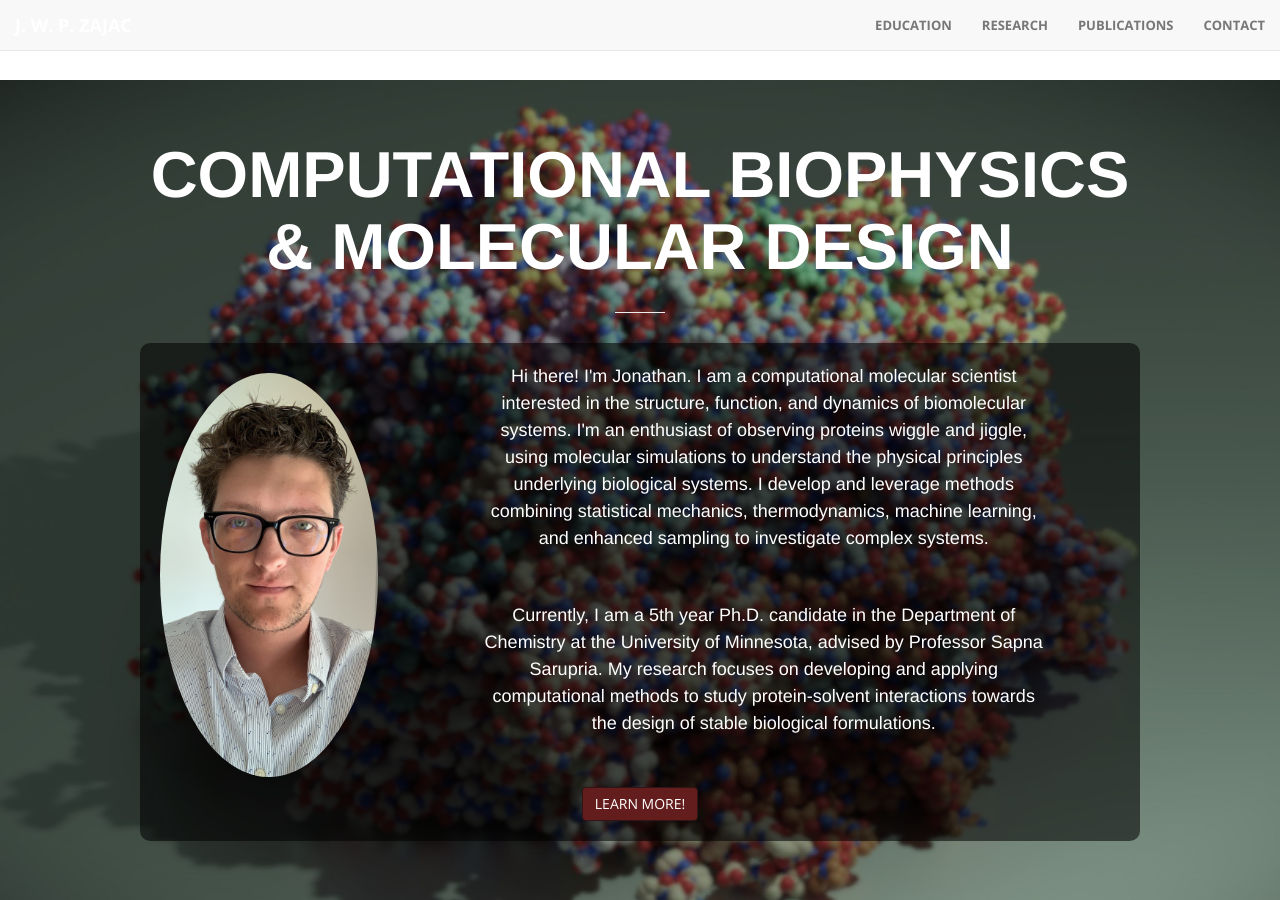
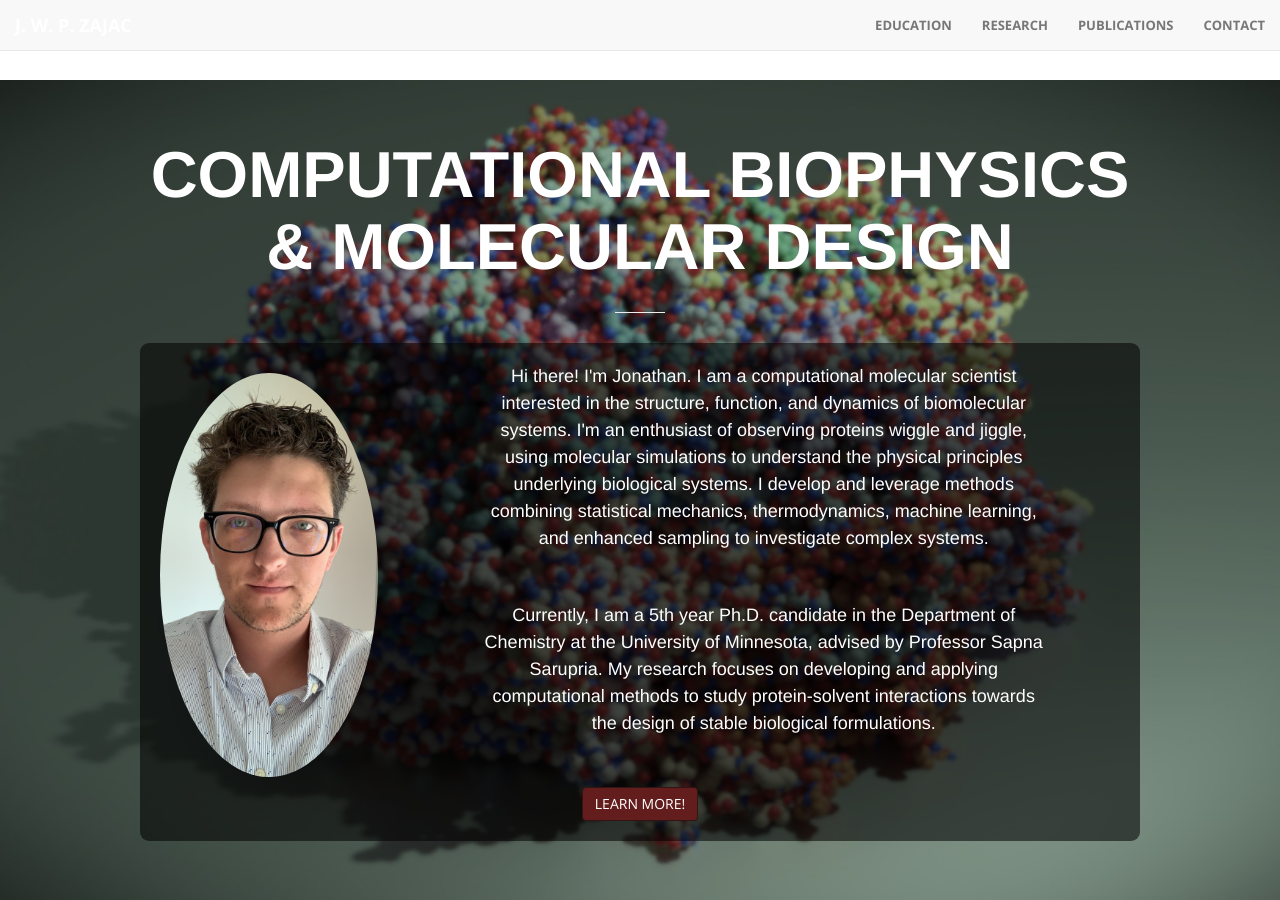
Before and after one commit to Jonathan-Zajac/Jonathan-Zajac.github.io, a Jekyll site: the page built from index.html, in a window 1280 px wide and 900 px high. Built offline with Jekyll 4.4.1, drawn with Linux system fonts in a browser that asks for light colours.

Commit message:
fix header

```diff
--- a/_includes/header.html
+++ b/_includes/header.html
@@ -14,10 +14,11 @@
         top: 0;
         left: 0;
         width: 100%;
-        height: 100vh; /* fills the header's height */
+        height: 100%; /* fills the header's height */
         background-image: url('img/header.jpg');
         background-size: cover;
         background-position: center;
+        z-index: -1; /* behind all content */
     }
 
     .header-content {
@@ -29,7 +30,7 @@
     .overlay-box {
         background: rgba(0, 0, 0, 0.55); /* semi-transparent black */
         padding: 20px;
-        border-radius: 10px;
+        border-radius: 9px;
     }
 
     .overlay-box p,
```
